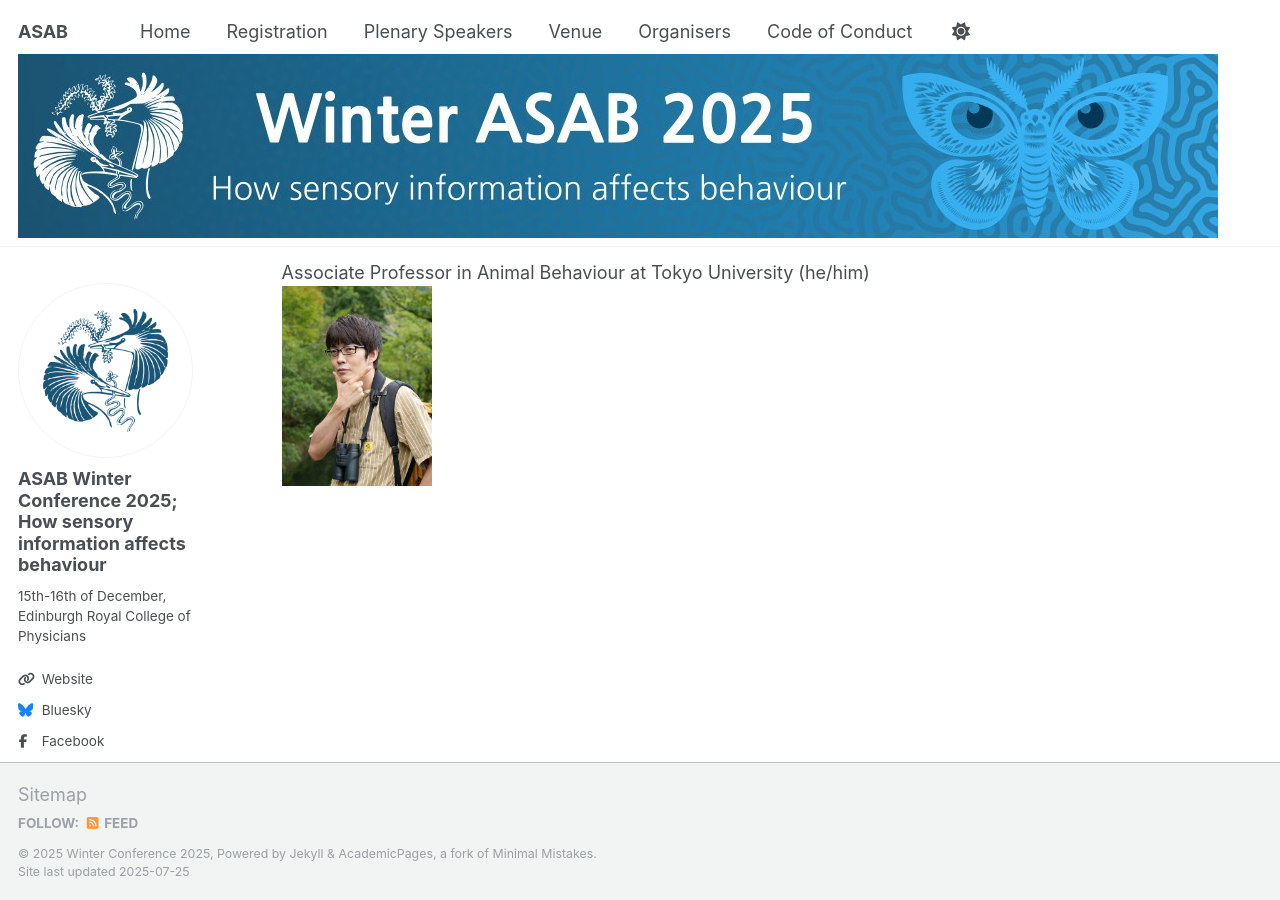
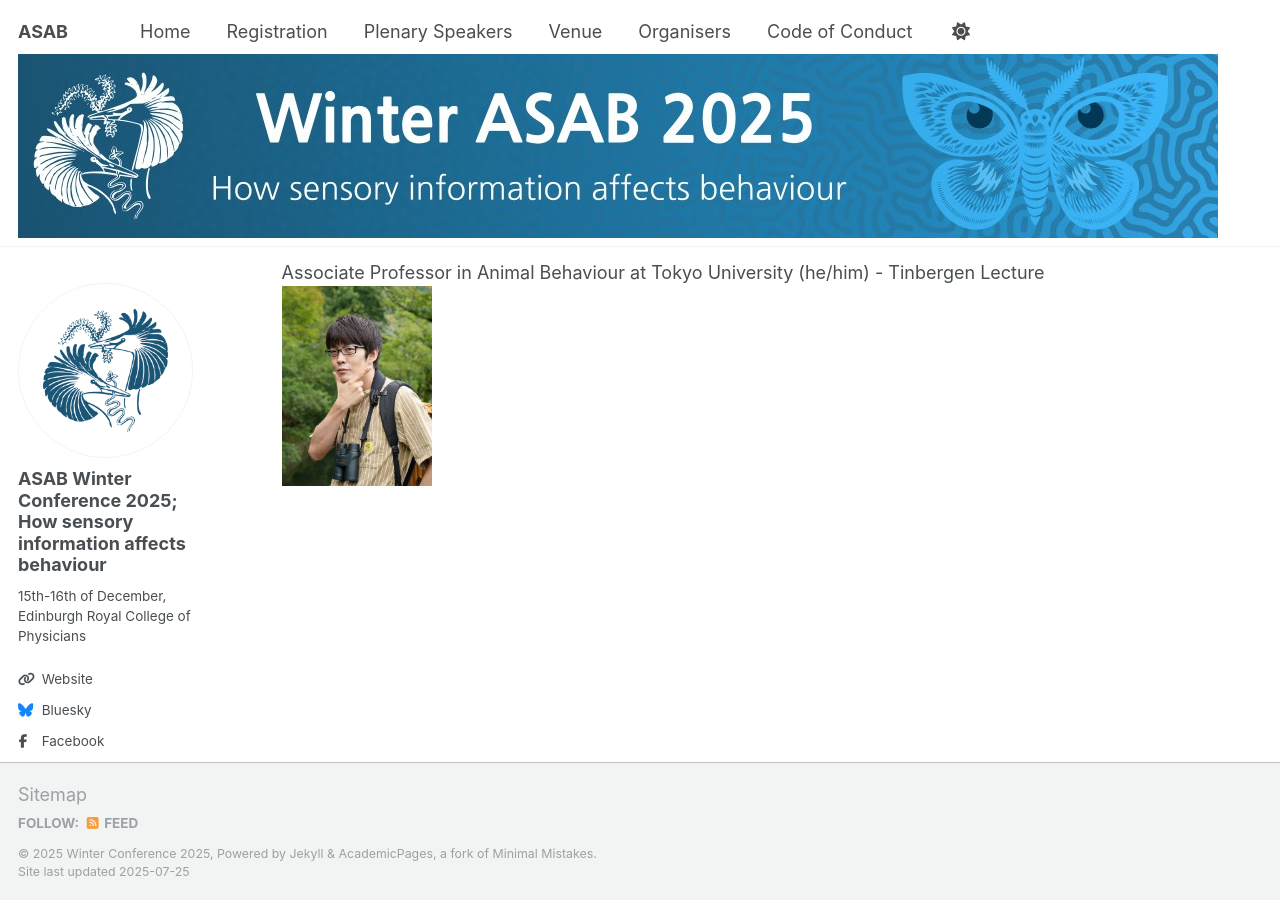
Before and after one commit to asabwinter/2025, a Jekyll site: the page built from _pages/plenaries.html, in a window 1280 px wide and 900 px high, scrolled down 1199 px. Built offline with Jekyll 4.4.1, drawn with Linux system fonts in a browser that asks for light colours; a script that is not in the unit is left out.

Commit message:
Update Toshitaka_Suzuki.md

```diff
--- a/_plenaries/Toshitaka_Suzuki.md
+++ b/_plenaries/Toshitaka_Suzuki.md
@@ -1,6 +1,6 @@
 ---
 title: "Toshitaka N Suzuki"
-excerpt: "Associate Professor in Animal Behaviour at Tokyo University (he/him) <br/><img src='/2025/images/Toshitaka_Suzuki.jpg' width='150'>"
+excerpt: "Associate Professor in Animal Behaviour at Tokyo University (he/him) - Tinbergen Lecture <br/><img src='/2025/images/Toshitaka_Suzuki.jpg' width='150'>"
 layout: single
 ---
 
```
